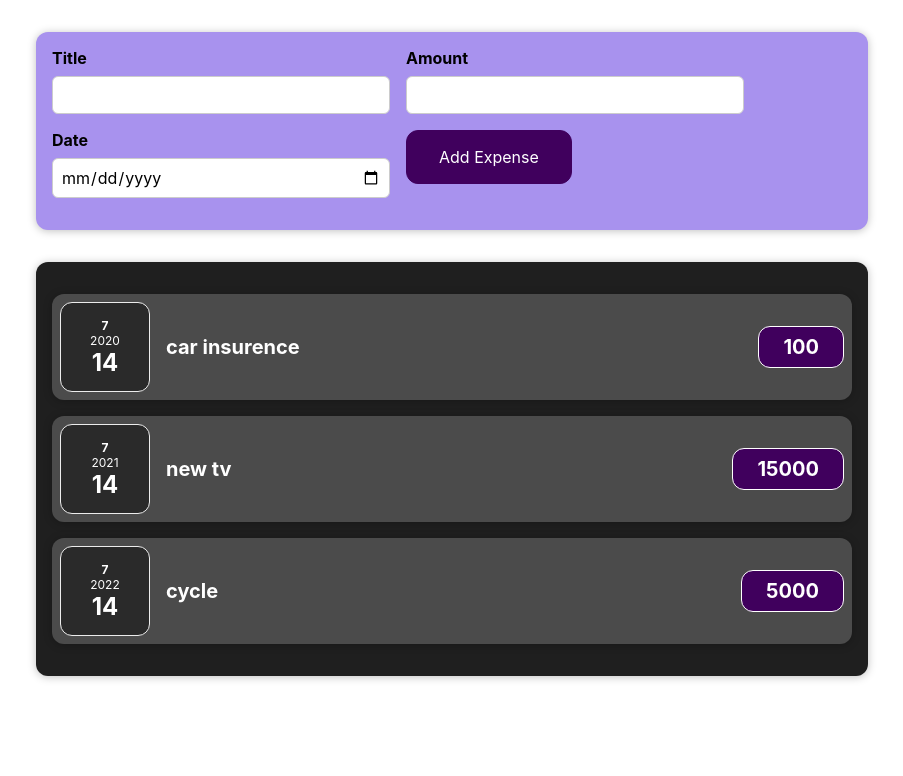
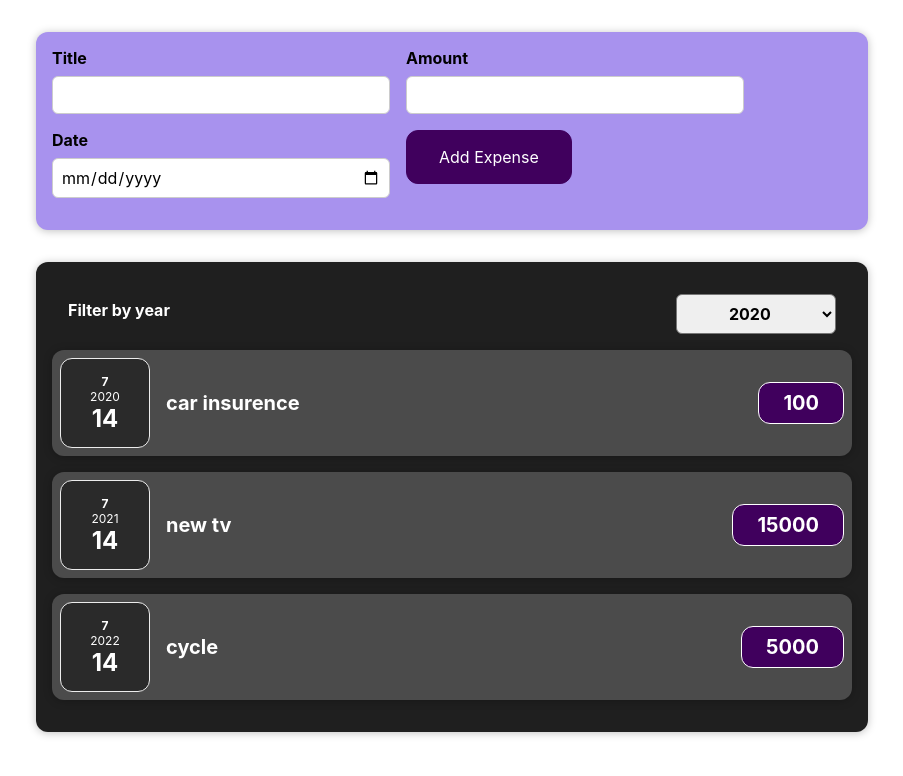
Before and after one commit to HemanthPaila/expanse_tracker, a React (Create React App) app: page / in a window 1280 px wide. Shown: the top 776 px of the page, without its empty margins (188-1091 px from the left). Built offline with nearby package versions, Linux system fonts and the light colour scheme.

Commit message:
added ExpensesFilter.js ExpensesFilter.css

```diff
--- a/src/App.js
+++ b/src/App.js
@@ -21,9 +21,13 @@
       date: new Date(2022, 7, 14),
     },
   ];
+  const saveExpenseDataHandler = (expense) => {
+    console.log(expense);
+  };
+
   return (
     <div>
-      <NewExpense />
+      <NewExpense onAddExpense={saveExpenseDataHandler} />
       <Expenses item={expenses} />
     </div>
   );
--- a/src/components/Expenses/Expenses.js
+++ b/src/components/Expenses/Expenses.js
@@ -1,9 +1,16 @@
 import ExpenseItem from "./ExpenseItem";
 import "./Expenses.css";
 import Card from "../UI/Card";
+import ExpensesFilter from "./ExpensesFilter";
+import "./ExpensesFilter.css";
 const Expenses = (props) => {
+  const onSaveFilterYearHandler = (selectedYear) => {
+    console.log(selectedYear);
+  };
   return (
+    <div>
       <Card className="expenses">
+        <ExpensesFilter onsaveFilterYear={onSaveFilterYearHandler} />
         <ExpenseItem
           title={props.item[0].title}
           amount={props.item[0].amount}
@@ -20,6 +27,7 @@
           date={props.item[2].date}
         />
       </Card>
+    </div>
   );
 };
 
--- /dev/null
+++ b/src/components/Expenses/ExpensesFilter.css
@@ -0,0 +1,24 @@
+.expenses-filter {
+    color: white;
+    padding: 0 1rem;
+}
+
+.expenses-filter__control {
+    display: flex;
+    width: 100%;
+    align-items: center;
+    justify-content: space-between;
+    margin: 1rem 0;
+}
+
+.expenses-filter label {
+    font-weight: bold;
+    margin-bottom: 0.5rem;
+}
+
+.expenses-filter select {
+    font: inherit;
+    padding: 0.5rem 3rem;
+    font-weight: bold;
+    border-radius: 6px;
+}
--- /dev/null
+++ b/src/components/Expenses/ExpensesFilter.js
@@ -0,0 +1,24 @@
+import React, { useState } from "react";
+import "./ExpensesFilter.css";
+const ExpensesFilter = (props) => {
+  const [filteredYear, setFilteredYear] = useState("2020");
+  const filterChangeHandler = (event) => {
+    setFilteredYear(event.target.value);
+  };
+  props.onsaveFilterYear(filteredYear);
+  return (
+    <div className="expenses-filter">
+      <div className="expenses-filter__control">
+        <label>Filter by year</label>
+        <select value={filteredYear} onChange={filterChangeHandler}>
+          <option value="2022">2022</option>
+          <option value="2021">2021</option>
+          <option value="2020">2020</option>
+          <option value="2019">2019</option>
+        </select>
+      </div>
+    </div>
+  );
+};
+
+export default ExpensesFilter;
--- a/src/components/NewExpense/ExpenseForm.js
+++ b/src/components/NewExpense/ExpenseForm.js
@@ -1,41 +1,58 @@
 import "./ExpenseForm.css";
 import React, { useState } from "react";
-const ExpenseForm = () => {
-  //   const [enteredTitle, setEnteredTitle] = useState("");
-  //   const [enteredAmount, setEnteredAmount] = useState("");
-  //   const [enteredDate, setEnteredDate] = useState("");
-  const [userInput, setUserInput] = useState({
-    EnteredTitle: "",
-    EnteredAmount: "",
-    EnteredDate: "",
-  });
+const ExpenseForm = (props) => {
+  const [enteredTitle, setEnteredTitle] = useState("");
+  const [enteredAmount, setEnteredAmount] = useState("");
+  const [enteredDate, setEnteredDate] = useState("");
+  //   const [userInput, setUserInput] = useState({
+  //     EnteredTitle: "",
+  //     EnteredAmount: "",
+  //     EnteredDate: "",
+  //   });
   const titleChangeHandler = (event) => {
-    // setEnteredTitle(event.target.value);
-    setUserInput({
-      ...userInput,
-      EnteredTitle: event.target.value,
-    });
+    setEnteredTitle(event.target.value);
+    // setUserInput({
+    //   ...userInput,
+    //   EnteredTitle: event.target.value,
+    // });
   };
   const amountChangeHandler = (event) => {
-    // setEnteredAmount(event.target.value);
-    setUserInput({
-      ...userInput,
-      EnteredAmount: event.target.value,
-    });
+    setEnteredAmount(event.target.value);
+    // setUserInput({
+    //   ...userInput,
+    //   EnteredAmount: event.target.value,
+    // });
   };
   const dateChangeHandler = (event) => {
-    // setEnteredDate(event.target.value);
-    setUserInput({
-      ...userInput,
-      EnteredDate: event.target.value,
-    });
+    setEnteredDate(event.target.value);
+    // setUserInput({
+    //   ...userInput,
+    //   EnteredDate: event.target.value,
+    // });
+  };
+
+  const submitHandler = (event) => {
+    event.preventDefault();
+    const enteredData = {
+      title: enteredTitle,
+      amount: enteredAmount,
+      date: new Date(enteredDate),
+    };
+    setEnteredTitle("");
+    setEnteredAmount("");
+    setEnteredDate("");
+    props.onSaveExpenseData(enteredData);
   };
   return (
-    <form>
+    <form onSubmit={submitHandler}>
       <div className="new-expense__controls">
         <div className="new-expense__control">
           <label>Title</label>
-          <input type="text" onChange={titleChangeHandler} />
+          <input
+            type="text"
+            value={enteredTitle}
+            onChange={titleChangeHandler}
+          />
         </div>
         <div className="new-expense__control">
           <label>Amount</label>
@@ -43,6 +60,7 @@
             type="number"
             min="0.01"
             step="0.01"
+            value={enteredAmount}
             onChange={amountChangeHandler}
           />
         </div>
@@ -52,6 +70,7 @@
             type="date"
             min="2019-01-01"
             max="2022-01-01"
+            value={enteredDate}
             onChange={dateChangeHandler}
           />
         </div>
--- a/src/components/NewExpense/NewExpense.js
+++ b/src/components/NewExpense/NewExpense.js
@@ -1,9 +1,16 @@
 import ExpenseForm from "./ExpenseForm";
 import "./NewExpense.css";
-const NewExpense = () => {
+const NewExpense = (props) => {
+  const saveExpenseDataHandler = (enteredExpenseData) => {
+    const expenseData = {
+      ...enteredExpenseData,
+      id: Math.random(),
+    };
+    props.onAddExpense(expenseData);
+  };
   return (
     <div className="new-expense">
-      <ExpenseForm />
+      <ExpenseForm onSaveExpenseData={saveExpenseDataHandler} />
     </div>
   );
 };
```
Lines whose indentation alone changed are shown as unchanged.
